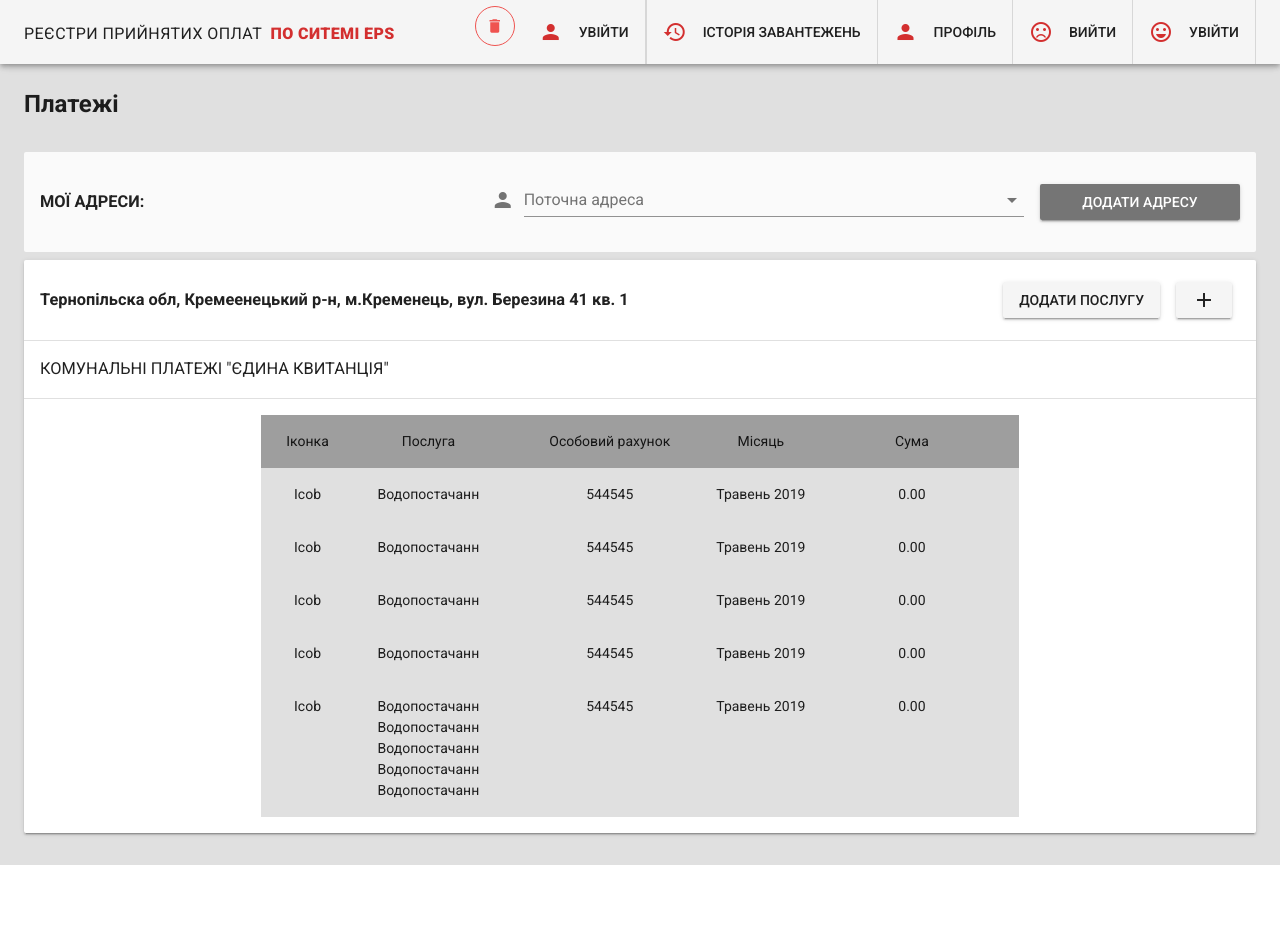
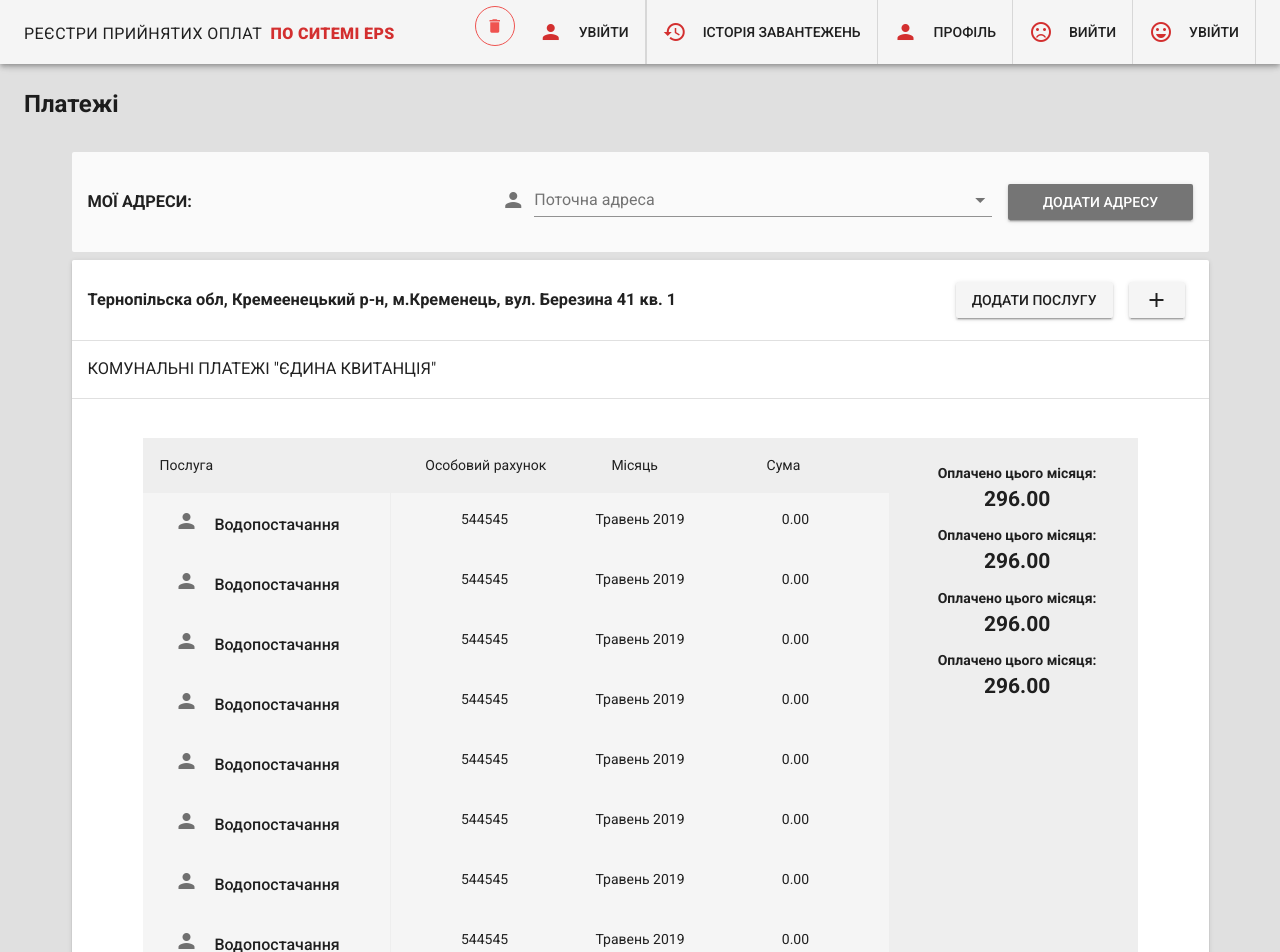
Before and after one commit to bunzuk1991/list-of-payments, a Vue app: page / in a window 1280 px wide. Shown: the top 952 px of the page. Before the commit the page ends 865 px from the top, so only its background shows below. Built offline with nearby package versions, Linux system fonts and the light colour scheme.

Commit message:
modal confirm component

```diff
--- a/src/components/addresses.vue
+++ b/src/components/addresses.vue
@@ -1,7 +1,7 @@
 <template>
   <div class="address">
     <h1 class="headline font-weight-bold ml-4 mt-4">Платежі</h1>
-    <v-container fluid class="my-2">
+    <v-container class="my-2">
       <v-card flat class="pa-3 mb-2" color="grey lighten-5">
         <v-layout align-center row wrap>
           <v-flex xs12 sm12 md4>
@@ -52,53 +52,161 @@
         </v-card-text>
         <v-divider></v-divider>
         <v-card-text class="px-5">
-          <v-layout align-center justify-space-around row>
-            <v-flex md8 offset-md-2>
-              <v-layout row wrap offset-md-1 class="pa-3 text-md-center grey">
-                <v-flex md1>Іконка</v-flex>
-                <v-flex md3>Послуга</v-flex>
+          <v-container grid-list-xs>
+            <v-layout align-start justify-space-between row wrap fill-height>
+              <v-flex md12>
+                <v-layout row wrap>
+                  <v-flex md9>
+                    <v-layout row wrap offset-md-1 class="pa-3 text-md-center grey lighten-3">
+                      <v-flex md4 class="text-md-left">Послуга</v-flex>
                       <v-flex md3>Особовий рахунок</v-flex>
                       <v-flex md2>Місяць</v-flex>
                       <v-flex md3>Сума</v-flex>
                     </v-layout>
-              <v-layout row wrap offset-md-1 class="pa-3 text-md-center grey lighten-2">
-                <v-flex md1><div>Icob</div></v-flex>
-                <v-flex md3><div>Водопостачанн</div></v-flex>
-                <v-flex md3><div>544545</div></v-flex>
-                <v-flex md2><div>Травень 2019</div></v-flex>
-                <v-flex md3><div>0.00</div></v-flex>
+                    <v-layout row wrap offset-md-1 class=" text-md-center grey lighten-4">
+                      <v-flex md4 class="text-md-left pa-3" style="border-right: 1px solid #eeeeee">
+                        <div class="pl-3">
+                          <span>
+                            <v-icon class="mr-3">person</v-icon>
+                          </span>
+                          <span class="subheading font-weight-medium">Водопостачання</span>
+                        </div>
+                      </v-flex>
+                      <v-flex md3 class="pa-3"><div>544545</div></v-flex>
+                      <v-flex md2 class="pa-3"><div>Травень 2019</div></v-flex>
+                      <v-flex md3 class="pa-3"><div>0.00</div></v-flex>
                     </v-layout>
-              <v-layout row wrap offset-md-1 class="pa-3 text-md-center grey lighten-2">
-                <v-flex md1><div>Icob</div></v-flex>
-                <v-flex md3><div>Водопостачанн</div></v-flex>
-                <v-flex md3><div>544545</div></v-flex>
-                <v-flex md2><div>Травень 2019</div></v-flex>
-                <v-flex md3><div>0.00</div></v-flex>
+                    <v-layout row wrap offset-md-1 class=" text-md-center grey lighten-4">
+                      <v-flex md4 class="text-md-left pa-3" style="border-right: 1px solid #eeeeee">
+                        <div class="pl-3">
+                          <span>
+                            <v-icon class="mr-3">person</v-icon>
+                          </span>
+                          <span class="subheading font-weight-medium">Водопостачання</span>
+                        </div>
+                      </v-flex>
+                      <v-flex md3 class="pa-3"><div>544545</div></v-flex>
+                      <v-flex md2 class="pa-3"><div>Травень 2019</div></v-flex>
+                      <v-flex md3 class="pa-3"><div>0.00</div></v-flex>
                     </v-layout>
-              <v-layout row wrap offset-md-1 class="pa-3 text-md-center grey lighten-2">
-                <v-flex md1><div>Icob</div></v-flex>
-                <v-flex md3><div>Водопостачанн</div></v-flex>
-                <v-flex md3><div>544545</div></v-flex>
-                <v-flex md2><div>Травень 2019</div></v-flex>
-                <v-flex md3><div>0.00</div></v-flex>
+                    <v-layout row wrap offset-md-1 class=" text-md-center grey lighten-4">
+                      <v-flex md4 class="text-md-left pa-3" style="border-right: 1px solid #eeeeee">
+                        <div class="pl-3">
+                          <span>
+                            <v-icon class="mr-3">person</v-icon>
+                          </span>
+                          <span class="subheading font-weight-medium">Водопостачання</span>
+                        </div>
+                      </v-flex>
+                      <v-flex md3 class="pa-3"><div>544545</div></v-flex>
+                      <v-flex md2 class="pa-3"><div>Травень 2019</div></v-flex>
+                      <v-flex md3 class="pa-3"><div>0.00</div></v-flex>
                     </v-layout>
-              <v-layout row wrap offset-md-1 class="pa-3 text-md-center grey lighten-2">
-                <v-flex md1><div>Icob</div></v-flex>
-                <v-flex md3><div>Водопостачанн</div></v-flex>
-                <v-flex md3><div>544545</div></v-flex>
-                <v-flex md2><div>Травень 2019</div></v-flex>
-                <v-flex md3><div>0.00</div></v-flex>
+                    <v-layout row wrap offset-md-1 class=" text-md-center grey lighten-4">
+                      <v-flex md4 class="text-md-left pa-3" style="border-right: 1px solid #eeeeee">
+                        <div class="pl-3">
+                          <span>
+                            <v-icon class="mr-3">person</v-icon>
+                          </span>
+                          <span class="subheading font-weight-medium">Водопостачання</span>
+                        </div>
+                      </v-flex>
+                      <v-flex md3 class="pa-3"><div>544545</div></v-flex>
+                      <v-flex md2 class="pa-3"><div>Травень 2019</div></v-flex>
+                      <v-flex md3 class="pa-3"><div>0.00</div></v-flex>
                     </v-layout>
-              <v-layout row wrap offset-md-1 class="pa-3 text-md-center grey lighten-2">
-                <v-flex md1><div>Icob</div></v-flex>
-                <v-flex md3><div>Водопостачанн Водопостачанн Водопостачанн Водопостачанн Водопостачанн</div></v-flex>
-                <v-flex md3><div>544545</div></v-flex>
-                <v-flex md2><div>Травень 2019</div></v-flex>
-                <v-flex md3><div>0.00</div></v-flex>
+                    <v-layout row wrap offset-md-1 class=" text-md-center grey lighten-4">
+                      <v-flex md4 class="text-md-left pa-3" style="border-right: 1px solid #eeeeee">
+                        <div class="pl-3">
+                          <span>
+                            <v-icon class="mr-3">person</v-icon>
+                          </span>
+                          <span class="subheading font-weight-medium">Водопостачання</span>
+                        </div>
+                      </v-flex>
+                      <v-flex md3 class="pa-3"><div>544545</div></v-flex>
+                      <v-flex md2 class="pa-3"><div>Травень 2019</div></v-flex>
+                      <v-flex md3 class="pa-3"><div>0.00</div></v-flex>
                     </v-layout>
-
+                    <v-layout row wrap offset-md-1 class=" text-md-center grey lighten-4">
+                      <v-flex md4 class="text-md-left pa-3" style="border-right: 1px solid #eeeeee">
+                        <div class="pl-3">
+                          <span>
+                            <v-icon class="mr-3">person</v-icon>
+                          </span>
+                          <span class="subheading font-weight-medium">Водопостачання</span>
+                        </div>
+                      </v-flex>
+                      <v-flex md3 class="pa-3"><div>544545</div></v-flex>
+                      <v-flex md2 class="pa-3"><div>Травень 2019</div></v-flex>
+                      <v-flex md3 class="pa-3"><div>0.00</div></v-flex>
+                    </v-layout>
+                    <v-layout row wrap offset-md-1 class=" text-md-center grey lighten-4">
+                      <v-flex md4 class="text-md-left pa-3" style="border-right: 1px solid #eeeeee">
+                        <div class="pl-3">
+                          <span>
+                            <v-icon class="mr-3">person</v-icon>
+                          </span>
+                          <span class="subheading font-weight-medium">Водопостачання</span>
+                        </div>
+                      </v-flex>
+                      <v-flex md3 class="pa-3"><div>544545</div></v-flex>
+                      <v-flex md2 class="pa-3"><div>Травень 2019</div></v-flex>
+                      <v-flex md3 class="pa-3"><div>0.00</div></v-flex>
+                    </v-layout>
+                    <v-layout row wrap offset-md-1 class=" text-md-center grey lighten-4">
+                      <v-flex md4 class="text-md-left pa-3" style="border-right: 1px solid #eeeeee">
+                        <div class="pl-3">
+                          <span>
+                            <v-icon class="mr-3">person</v-icon>
+                          </span>
+                          <span class="subheading font-weight-medium">Водопостачання</span>
+                        </div>
+                      </v-flex>
+                      <v-flex md3 class="pa-3"><div>544545</div></v-flex>
+                      <v-flex md2 class="pa-3"><div>Травень 2019</div></v-flex>
+                      <v-flex md3 class="pa-3"><div>0.00</div></v-flex>
+                    </v-layout>
+                    <v-layout row wrap offset-md-1 class=" text-md-center grey lighten-4">
+                      <v-flex md4 class="text-md-left pa-3" style="border-right: 1px solid #eeeeee">
+                        <div class="pl-3">
+                          <span>
+                            <v-icon class="mr-3">person</v-icon>
+                          </span>
+                          <span class="subheading font-weight-medium">Водопостачання</span>
+                        </div>
+                      </v-flex>
+                      <v-flex md3 class="pa-3"><div>544545</div></v-flex>
+                      <v-flex md2 class="pa-3"><div>Травень 2019</div></v-flex>
+                      <v-flex md3 class="pa-3"><div>0.00</div></v-flex>
+                    </v-layout>
+                  </v-flex>
+                  <v-flex md3 class="grey lighten-3">
+                    <v-container>
+                      <v-layout align-center justify-space-around row fill-height wrap class="pl-2 text-md-center">
+                        <v-flex md12>
+                          <h4>Оплачено цього місяця:</h4>
+                          <h2 class="mb-2">296.00</h2>
+                        </v-flex>
+                        <v-flex md12>
+                          <h4>Оплачено цього місяця:</h4>
+                          <h2 class="mb-2">296.00</h2>
+                        </v-flex>
+                        <v-flex md12>
+                          <h4>Оплачено цього місяця:</h4>
+                          <h2 class="mb-2">296.00</h2>
+                        </v-flex>
+                        <v-flex md12>
+                          <h4>Оплачено цього місяця:</h4>
+                          <h2 class="mb-2">296.00</h2>
                         </v-flex>
                       </v-layout>
+                    </v-container>
+                  </v-flex>
+                </v-layout>
+              </v-flex>
+            </v-layout>
+          </v-container>
         </v-card-text>
       </v-card>
     </v-container>
```
Lines whose indentation alone changed are shown as unchanged.
